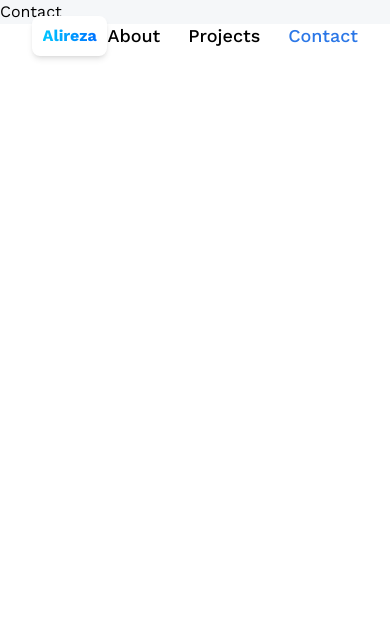
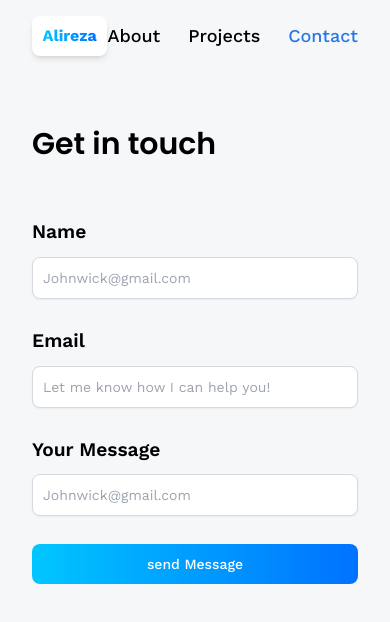
Before and after one commit to alireza1420/3DIsland, a React (Vite) app: page /contact in a window 390 px wide. Shown: the top 622 px of the page. Built offline with nearby package versions, Linux system fonts and the light colour scheme.

Commit message:
testing email js

```diff
--- a/package.json
+++ b/package.json
@@ -10,6 +10,7 @@
     "preview": "vite preview"
   },
   "dependencies": {
+    "@emailjs/browser": "^4.3.3",
     "@react-spring/three": "^9.7.3",
     "@react-three/drei": "^9.103.0",
     "@react-three/fiber": "^8.16.1",
--- /dev/null
+++ b/src/components/Homeinfo.jsx
@@ -0,0 +1,54 @@
+import React from 'react'
+import { Link } from 'react-router-dom'
+import {arrow} from '../assets/icons'
+
+const InfoBox = ({text, link, btnText}) => {
+    return(
+
+    <div className="info-box">
+        <p className='font-medium sm:text-xl text-center'>{text}</p>
+        <Link to={link} className='neo-brutalism-white neo-btn'>
+            {btnText}
+            <img src= {arrow} className='w-4 h-4 object-contain' />
+        </Link>
+    </div>
+    )
+}
+const renderContent = {
+
+    1:(
+        <h1  className="sm:text-xl sm:leading-snug text-center
+        neo-brutalism-blue py-4 px-8 text-white mx-5"> Hi I am
+        <span className='font-bold'> Alireza </span> 👋 <br />
+        A Software Engineer from Sweden! </h1>
+    ),
+    2:(
+        <InfoBox
+        text= "Worked with Clean Energy sector medias and startups, and picked up many skills along the way !"
+            link="/about"
+            btnText="Learn More!" />
+    ) ,
+    3:(
+        <InfoBox
+        text= "Helped leading projects to sucess over the years. Curious about their impact?"
+        link="/projects"
+        btnText="Visit my portfolio"/>
+    ),
+    4:(
+       <InfoBox
+       text="Need a project done or Looking for a dev? I'm just a few keystokes away"
+       link="/contact"
+       btnText="Let's Talk" />
+    )
+
+}
+
+
+const Homeinfo = ({currentStage}) => {
+  return renderContent[currentStage] || null;
+}
+
+
+
+
+export default Homeinfo
--- a/src/index.css
+++ b/src/index.css
@@ -19,6 +19,9 @@
 
 body:has(.card[data-color="green"]:hover) {
   background-color: rgb(var(--green-rgb) / 25%);
+}
+label{
+  font-size: 1.2rem;
 }
 
 @layer utilities {
@@ -181,3 +184,32 @@
   box-shadow: 0.6vmin 0.6vmin #fff, 1vmin 1vmin #d2e4ff, 1vmin 1vmin #d2e4ff,
     0.65vmin 1vmin #d2e4ff, 1vmin 0.65vmin #d2e4ff;
 }
+
+
+.flag {
+  background-color: #006AA7;
+  width: 500px;
+  height: 300px;
+  position: relative;
+}
+
+.flag::before {
+  background-color: #FECC00;
+  content: "";
+  height: 15%;
+  left: 0;
+  margin-top: -5%;
+  position: absolute;
+  top: 50%;
+  width: 100%;
+}
+.flag::after {
+  background-color: #FECC00;
+  content: "";
+  height: 100%;
+  left: 30%;
+  margin-left: -5%;
+  position: absolute;
+  top: 0;
+  width: 9%;
+}
--- a/src/pages/Contact.jsx
+++ b/src/pages/Contact.jsx
@@ -1,9 +1,106 @@
-import React from 'react'
+import React, { useRef, useState } from 'react';
+import emailjs from '@emailjs/browser'
+
+
+
+
 
 const Contact = () => {
+const [form, setForm] = useState({name:'', email:'', message:''})
+const [isLoading, setIsLoading] = useState(false);
+const formRef=useRef(null);
+
+  const handelChange=(e)=>{
+   setForm({...form, [e.target.name] : e.target.value})
+  };
+
+  const handleSubmit=()=>{
+    e.preventDefault();
+    setIsLoading(true);
+//service_e3pxrjv
+//tid: template_i1cs8qx
+    emailjs.send(import.meta.env.VITE_APP_EMAILJS_SERVICE_ID,
+      import.meta.env.VITE_APP_EMAILJS_TEMPLATE_ID,
+ {
+  from_name: form.name,
+  to_name: "Alireza",
+  from_email: form.email,
+  message: form.message
+ },
+ import.meta.env.VITE_APP_EMAILJS_PUBLIC_KEY
+      ).then(()=>{
+        setIsLoading(false);
+        //TODO: SHOW sucess message
+        //TODO: HIDE sucess message
+
+        setForm=({name:'', email:'', message:''});
+
+          }    ).catch((error)=>{
+            console.log("error")
+                    //TODO: SHOW errzADS message
+
+          })
+  }
+
+  const handelBlur= (e)=>{
+
+  }
+
+  const handleFocus=()=>{
+
+  }
+
+
+
   return (
-    <div>Contact</div>
-  )
+<section className='relative flex lg:flex-row flex-col max-container'>
+  <div className='flex-1 min-w-[50%] flex flex-col'>
+    <h1 className='head-text'>
+    Get in touch
+    </h1>
+    <form className='w-full flex flex-col gap-7 mt-14 ' onSubmit={handleSubmit}>
+
+<label className='font-semibold' >
+  Name
+  <input type="text" name='name' className='input'
+ placeholder='Johnwick@gmail.com' required value={form.name}
+  onChange={handelChange}
+  onFocus={handleFocus}
+  onBlur={handelBlur} />
+</label>
+
+<label className='font-semibold' >
+  Email
+  <input type="text" name='email' className='input'
+ placeholder='Let me know how I can help you!' required value={form.message}
+  onChange={handelChange}
+  onFocus={handleFocus}
+  onBlur={handelBlur} />
+</label>
+
+
+<label className='font-semibold' >
+  Your Message
+  <input type="textarea" name='message' rows={4} className='input'
+ placeholder='Johnwick@gmail.com' required value={form.message}
+  onChange={handelChange}
+  onFocus={handleFocus}
+  onBlur={handelBlur}
+  />
+</label>
+<button type='submit' className='btn' onChange={handelChange}
+  onFocus={handleFocus}
+  onBlur={handelBlur}
+  disabled={isLoading}>
+    {isLoading ? 'sending...': 'send Message'}
+  </button>
+
+</form>
+
+  </div>
+</section>
+
+)
 }
 
 export default Contact
--- a/src/pages/Home.jsx
+++ b/src/pages/Home.jsx
@@ -5,6 +5,7 @@
 import Sky from '../models/Sky';
 import Bird from '../models/Bird';
 import Plane from '../models/Plane';
+import Homeinfo from '../components/Homeinfo';
 
 
 const Home = () => {
@@ -57,6 +58,10 @@
 
     */
     <section className='w-full h-screen relative'>
+        <div className='absolute top-28 left-0 right-0 z-10 flex items-center justify-center'>
+        {currentStage && <Homeinfo currentStage={currentStage} />}
+
+      </div>
         <Canvas className ={`w-full h-screen bg-transparent ${isRotating ? 'cursor-grabbing' : 'cursor-grab'}`}
         camera={{near:0.1, far:1000}}
         >
```
Also changed, not shown: 1 other file (tests, documents, lock files or other folders).
